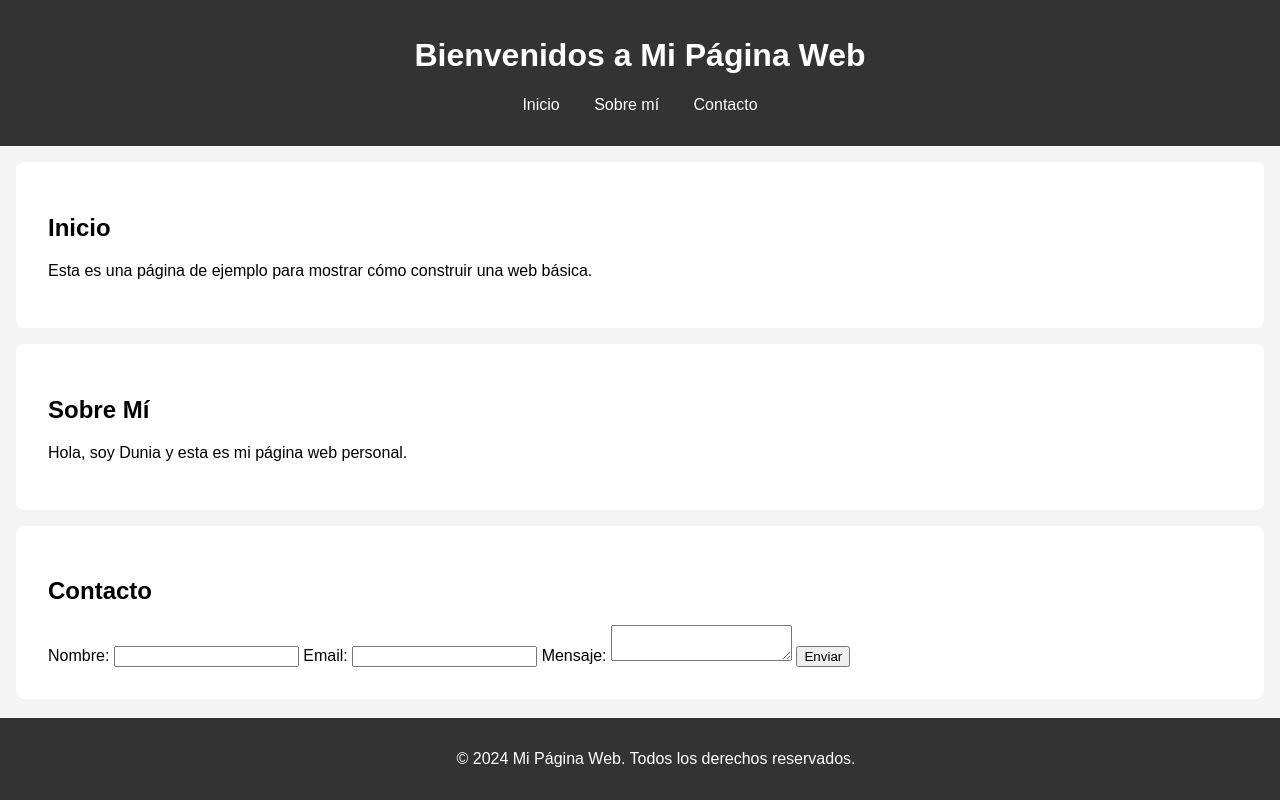
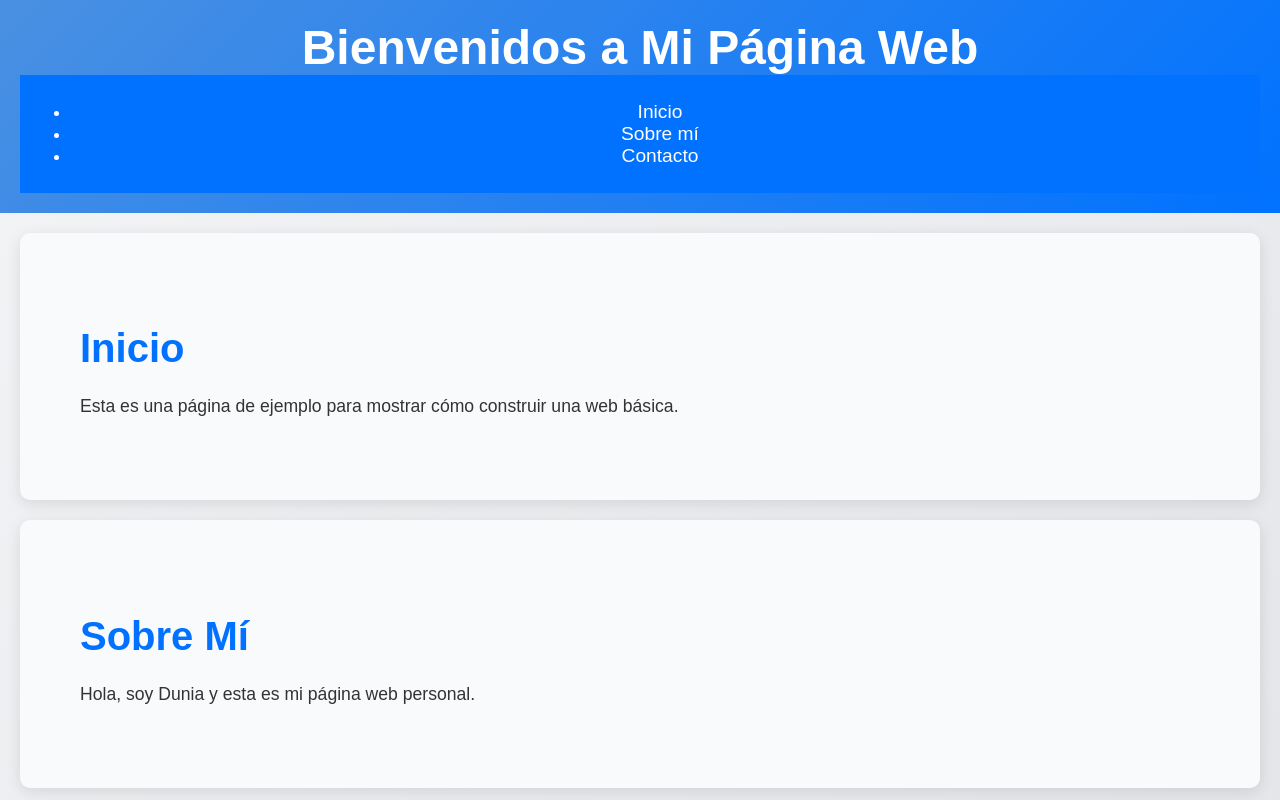
Before and after one commit to duniadhiman/automatizate, a plain HTML site: page index.html in a window 1280 px wide. Shown: the top 800 px of the page. Drawn offline with Linux system fonts and the light colour scheme.

Commit message:
Update styles.css

```diff
--- a/styles.css
+++ b/styles.css
@@ -1,45 +1,106 @@
+/* Fondo general y tipografía */
 body {
-    font-family: Arial, sans-serif;
+    font-family: 'Montserrat', sans-serif;
+    background: linear-gradient(135deg, #f3f4f6, #e3e4e8);
+    color: #333;
     margin: 0;
-    padding: 0;
-    background-color: #f4f4f4;
-}
-
-header {
-    background-color: #333;
-    color: white;
-    padding: 1em;
-    text-align: center;
-}
-
-nav ul {
-    list-style: none;
     padding: 0;
 }
 
-nav ul li {
-    display: inline;
-    margin: 0 15px;
+/* Encabezado */
+header {
+    background: linear-gradient(135deg, #4a90e2, #0072ff);
+    padding: 20px;
+    text-align: center;
+    color: #fff;
 }
 
-nav ul li a {
-    color: white;
-    text-decoration: none;
+header h1 {
+    font-size: 3em;
+    margin: 0;
+    font-weight: bold;
 }
 
-section {
-    padding: 2em;
-    margin: 1em;
-    background-color: white;
-    border-radius: 8px;
+/* Navegación */
+nav {
+    background: #0072ff;
+    text-align: center;
+    padding: 10px;
 }
 
+nav a {
+    color: #fff;
+    margin: 0 15px;
+    text-decoration: none;
+    font-size: 1.2em;
+    transition: color 0.3s;
+}
+
+nav a:hover {
+    color: #f3f4f6;
+}
+
+/* Sección principal */
+section {
+    padding: 60px;
+    background: #f9fafc;
+    margin: 20px;
+    border-radius: 10px;
+    box-shadow: 0 4px 15px rgba(0, 0, 0, 0.1);
+}
+
+section h2 {
+    font-size: 2.5em;
+    margin-bottom: 20px;
+    color: #0072ff;
+}
+
+section p {
+    font-size: 1.1em;
+    line-height: 1.8;
+}
+
+/* Botones */
+button {
+    background: #0072ff;
+    color: #fff;
+    padding: 10px 20px;
+    border: none;
+    border-radius: 50px;
+    font-size: 1.1em;
+    cursor: pointer;
+    transition: background 0.3s, transform 0.2s;
+}
+
+button:hover {
+    background: #005bb5;
+    transform: scale(1.05);
+}
+
+/* Footer */
 footer {
-    background-color: #333;
-    color: white;
+    background: #333;
+    color: #fff;
     text-align: center;
-    padding: 1em;
-    position: fixed;
-    bottom: 0;
-    width: 100%;
+    padding: 20px;
 }
+
+footer p {
+    margin: 0;
+    font-size: 1em;
+}
+
+/* Adaptación móvil */
+@media (max-width: 768px) {
+    header h1 {
+        font-size: 2.2em;
+    }
+
+    section h2 {
+        font-size: 2em;
+    }
+
+    nav a {
+        font-size: 1em;
+    }
+}
```
